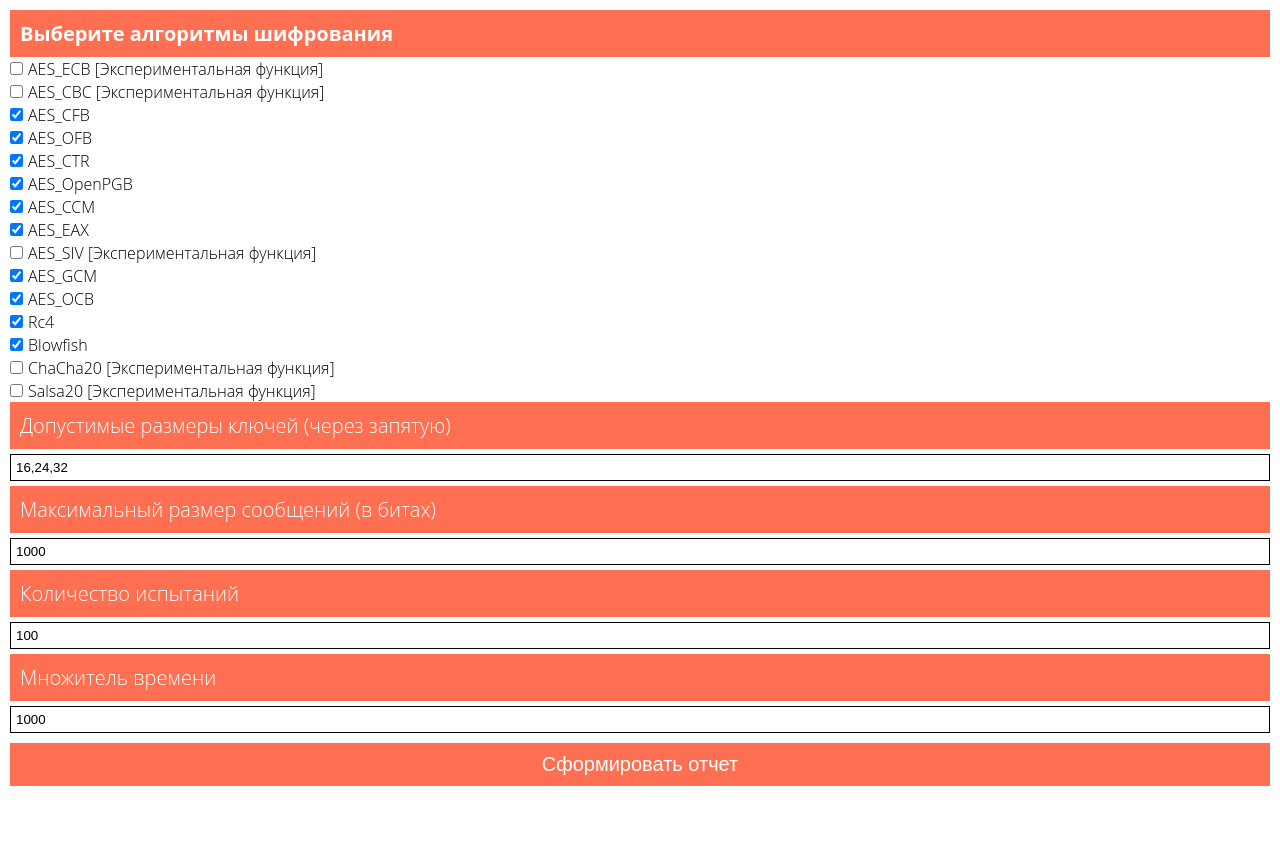
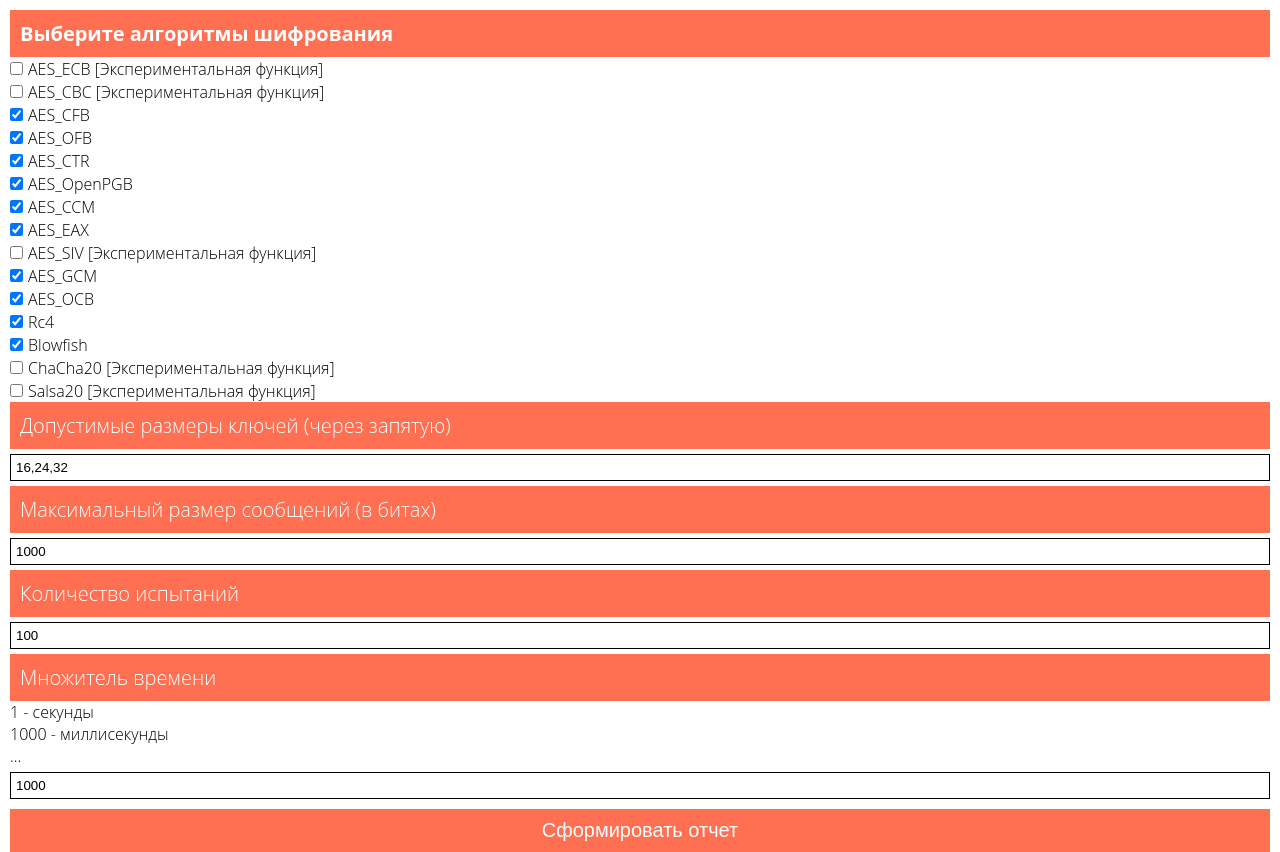
Before and after one commit to KalbinVV/encryption_datascience, a Flask app: page / in a window 1280 px wide. Before the commit the page ends 786 px from the top, so only its background shows below. Run offline with Flask 2, Linux system fonts and the light colour scheme.

Commit message:
Added system limits and minor improves.

```diff
--- a/main.py
+++ b/main.py
@@ -29,6 +29,18 @@ def process_form():
         amount_of_experiments = form_data['amount_of_experiments']
         duration_multiplier = form_data['duration_multiplier']
 
+        if amount_of_experiments > 1000:
+            return json.dumps({
+                'status': False,
+                'error': 'Системное ограничение в количество испытаний (<= 1.000)'
+            })
+
+        if max_message_length > 100000:
+            return json.dumps({
+                'status': False,
+                'error': 'Системное ограничение в максимальную длину строки (<100.000)'
+            })
+
         experiment_polygon = ExperimentsPolygon(modes, amount_of_experiments, keys_lengths,
                                                 max_message_length, duration_multiplier)
 
--- a/web/templates/index.html
+++ b/web/templates/index.html
@@ -19,6 +19,9 @@
 	<p class='legend'>Количество испытаний</p>
 	<input type="input" name="amount_of_experiments" id='amount_of_experiments' class='experiment_input' value='100'>
 	<p class='legend'>Множитель времени</p>
+	<p>1 - секунды</p>
+	<p>1000 - миллисекунды</p>
+	<p>...</p>
 	<input type="input" name="duration_multiplier" id='duration_multiplier' class='experiment_input' value='1000'>
 	<input type='submit' class='legend' value='Сформировать отчет'>
 </form>
```
